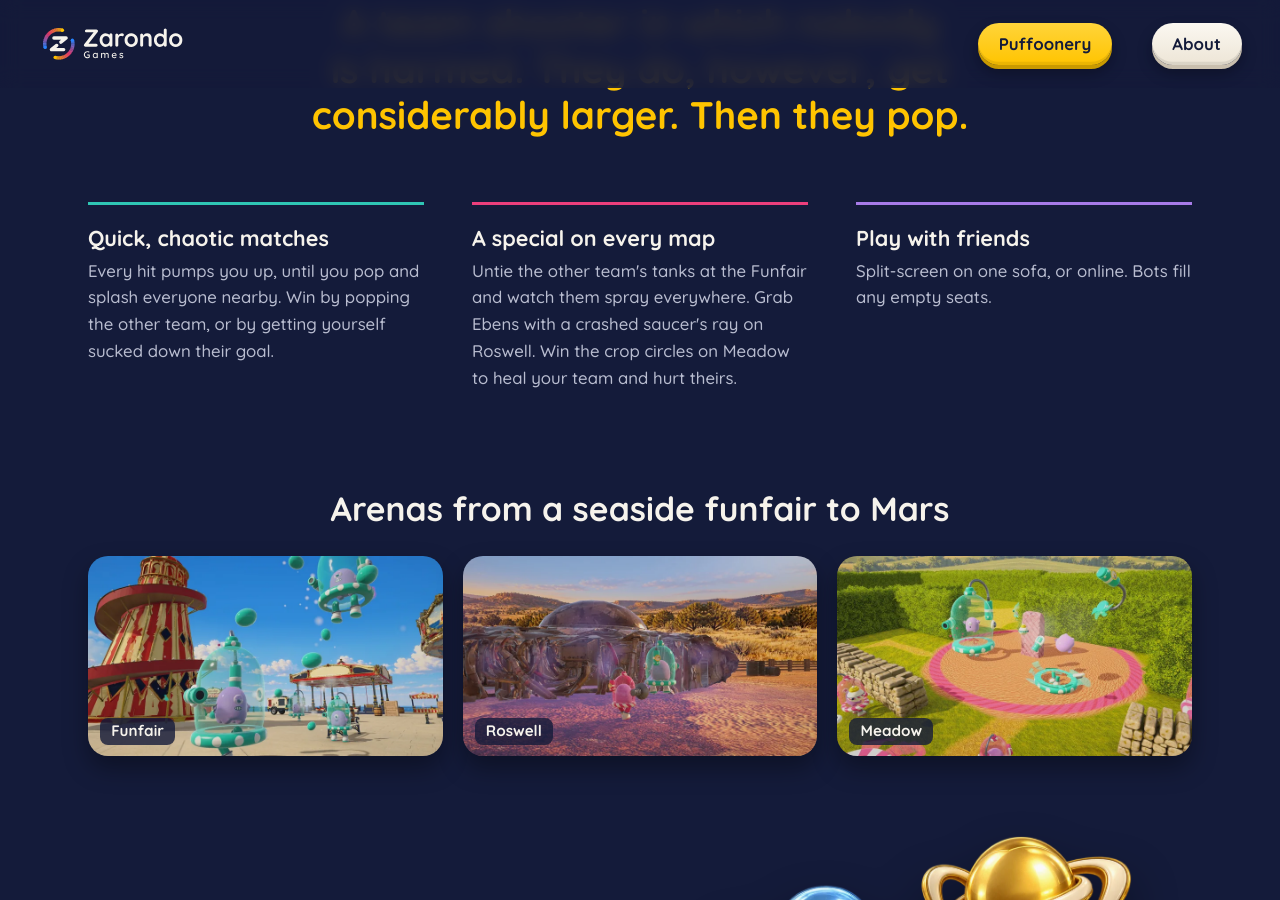
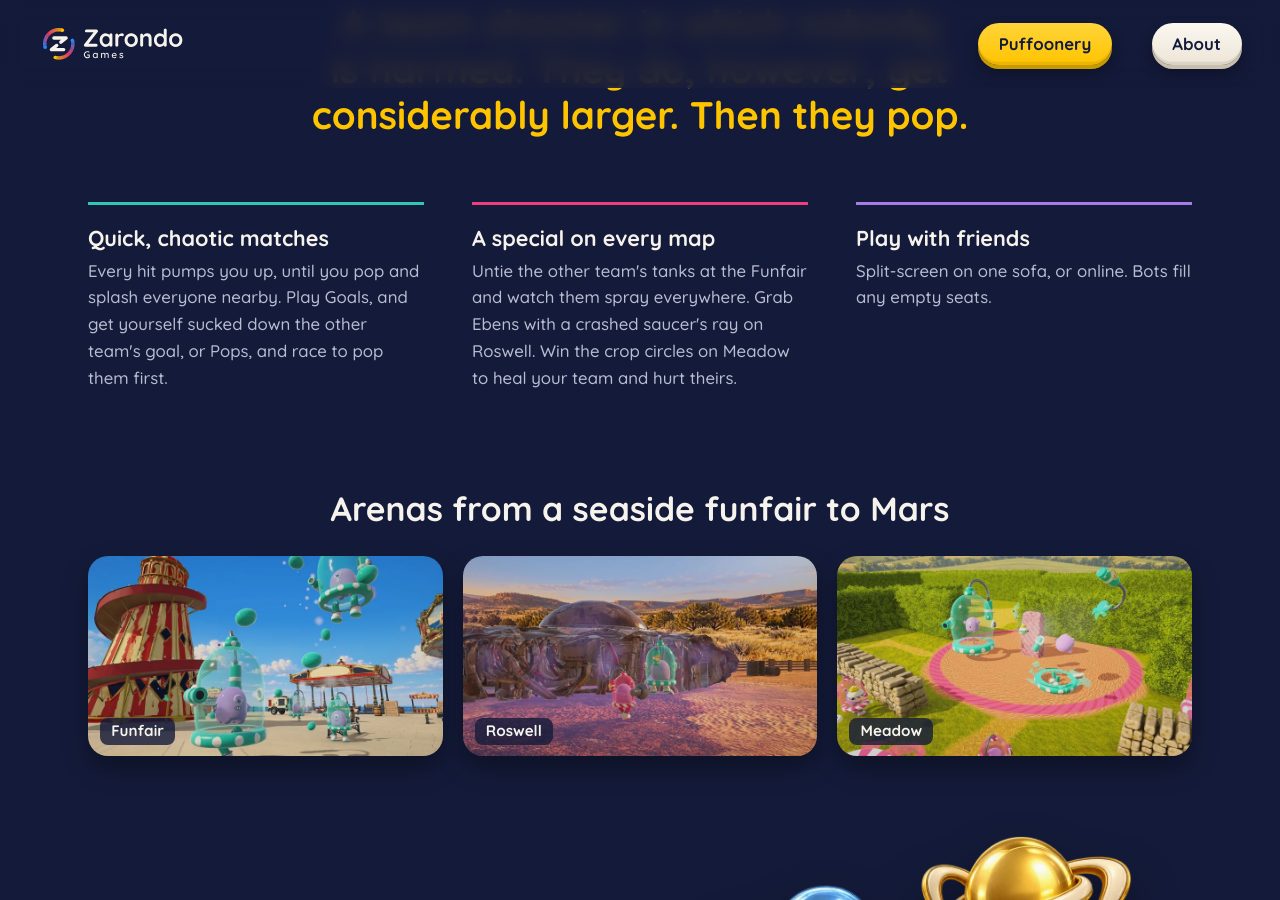
Before and after one commit to chumleesockson/zarondo-site, a Jekyll site: the page built from index.html, in a window 1280 px wide and 900 px high, scrolled down 892 px. Built offline with Jekyll 4.4.1, drawn with Linux system fonts in a browser that asks for light colours.

Commit message:
Say Goals and Pops are two modes, and match the new pitch
The matches card read as if both ways to win were in one match. They're
two modes, chosen before a match. The page description now uses the
pitch Charlie picked: "every hit pumps you up, until you pop".

Co-Authored-By: Claude Opus 5.5 <noreply@anthropic.com>

```diff
--- a/index.html
+++ b/index.html
@@ -31,7 +31,7 @@ body_class: home
 <section class="features" aria-label="What's in the game">
   <article class="feature reveal">
     <h3>Quick, chaotic matches</h3>
-    <p>Every hit pumps you up, until you pop and splash everyone nearby. Win by popping the other team, or by getting yourself sucked down their goal.</p>
+    <p>Every hit pumps you up, until you pop and splash everyone nearby. Play Goals, and get yourself sucked down the other team's goal, or Pops, and race to pop them first.</p>
   </article>
   <article class="feature reveal">
     <h3>A special on every map</h3>
```
Also changed, not shown: other parts of index.html (+1 -1 lines).
